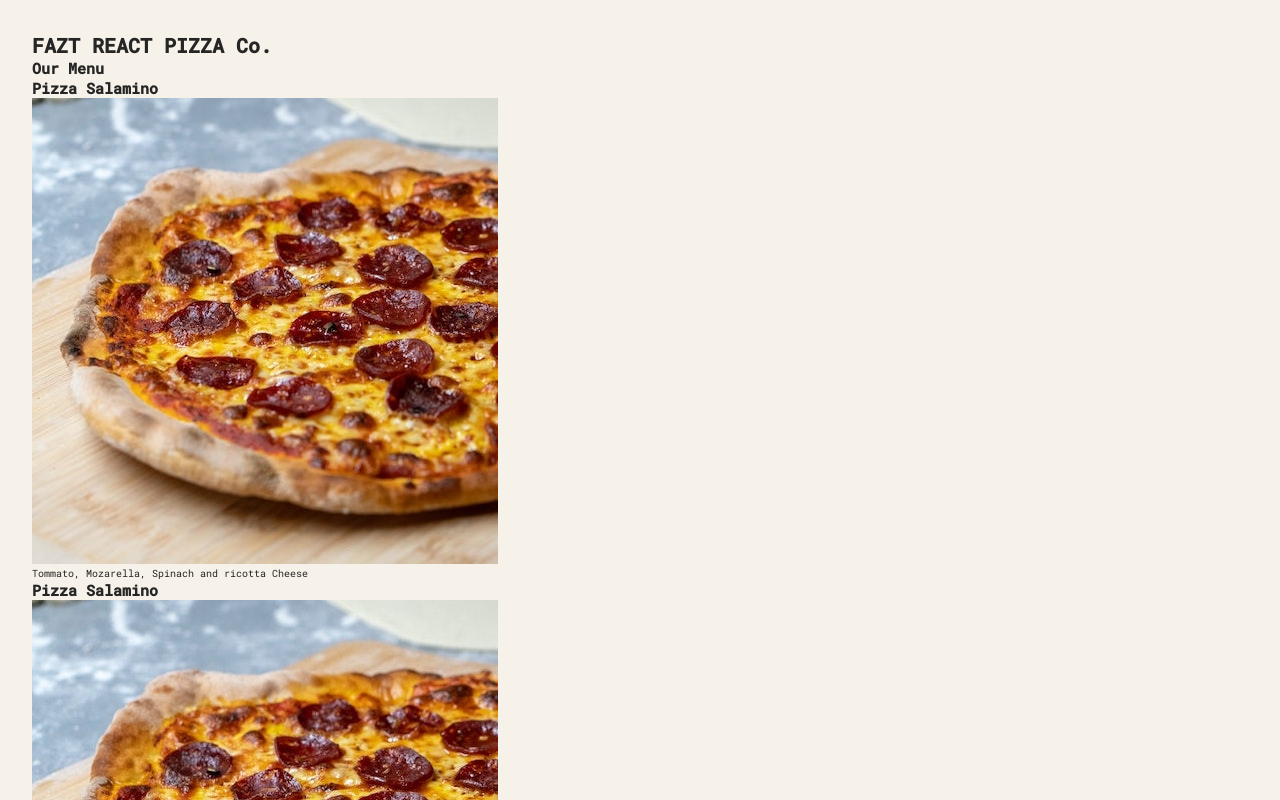
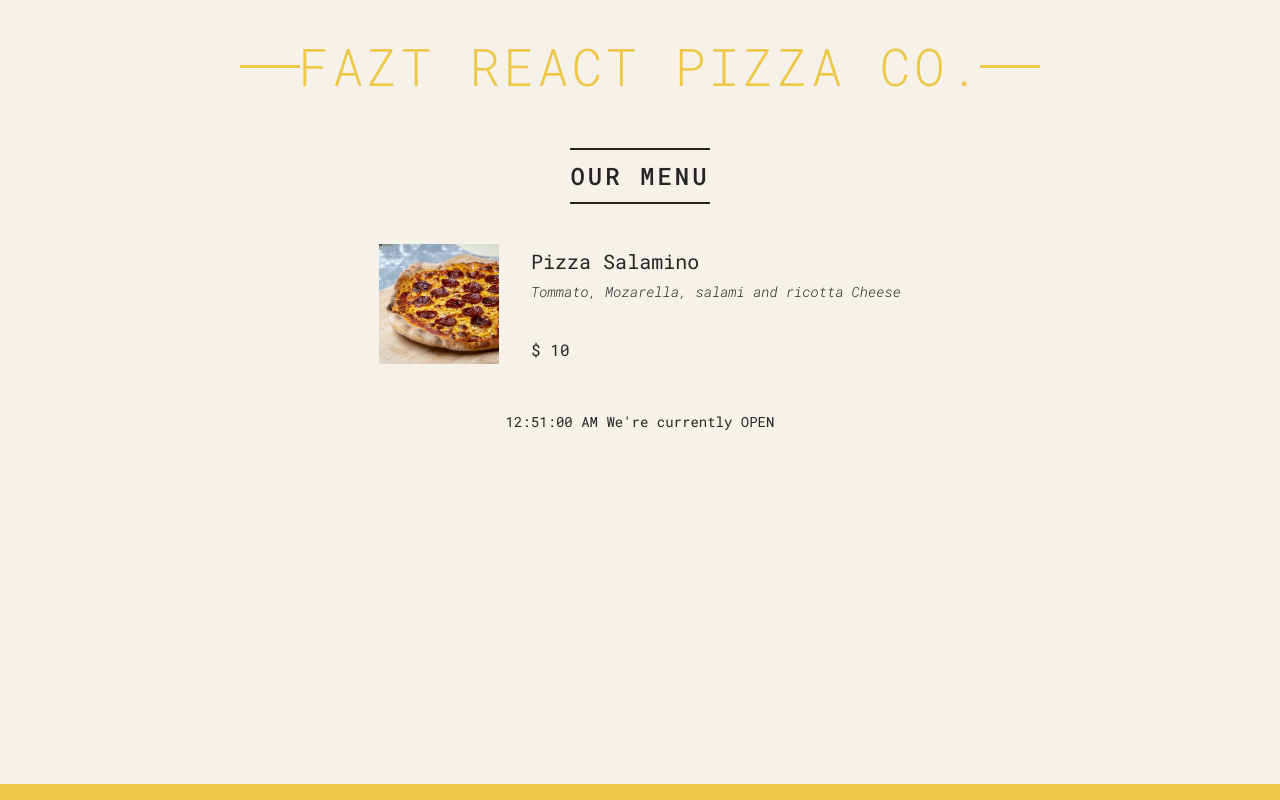
Before and after one commit to paulaoorjuela/React-practice-projects, a React (Vite) app: page / in a window 1280 px wide. Shown: the top 800 px of the page. Built offline with nearby package versions, Linux system fonts and the light colour scheme.

Commit message:
apply styles, add props (pizza-menu)

```diff
--- a/src/pizza-menu/App.jsx
+++ b/src/pizza-menu/App.jsx
@@ -6,7 +6,7 @@ import "../../public/data";
 
 export default function App() {
   return (
-    <div>
+    <div className="container">
       <Header />
       <Menu />
       <Footer />
--- a/src/pizza-menu/Footer.jsx
+++ b/src/pizza-menu/Footer.jsx
@@ -8,6 +8,6 @@ export default function Footer() {
   //   if (hour >= openHour && hour <= closeHour) alert("We are currently open");
   //   else alert("Sorry We are closed");
   return (
-    <footer>{new Date().toLocaleTimeString()} We're currently OPEN</footer>
+    <footer className="footer">{new Date().toLocaleTimeString()} We're currently OPEN</footer>
   );
 }
--- a/src/pizza-menu/Header.jsx
+++ b/src/pizza-menu/Header.jsx
@@ -1,7 +1,7 @@
 export default function Header() {
   return (
-    <div>
+    <header className="header">
       <h1>FAZT REACT PIZZA Co.</h1>
-    </div>
+    </header>
   );
 }
--- a/src/pizza-menu/Menu.jsx
+++ b/src/pizza-menu/Menu.jsx
@@ -2,11 +2,9 @@ import Pizza from "./Pizza";
 
 export default function Menu() {
   return (
-    <div>
+    <main className="menu">
       <h2>Our Menu</h2>
-      <Pizza />
-      <Pizza />
-      <Pizza />
-    </div>
+      <Pizza name='Pizza Salamino' ingredients='Tommato, Mozarella, salami and ricotta Cheese' photoName='/pizzas/salamino.jpg' price={10}/>
+    </main>
   );
 }
--- a/src/pizza-menu/Pizza.jsx
+++ b/src/pizza-menu/Pizza.jsx
@@ -1,9 +1,12 @@
-export default function Pizza() {
+export default function Pizza(props) {
   return (
-    <div>
-      <h2>Pizza Salamino</h2>
-      <img src="/pizzas/salamino.jpg" alt="" />
-      <p>Tommato, Mozarella, Spinach and ricotta Cheese</p>
+    <div className="pizza">
+      <img src={props.photoName} alt={props.name} />
+      <div>
+        <h3>{props.name}</h3>
+        <p>{props.ingredients}</p>
+        <span>$ {props.price}</span>
+      </div>
     </div>
   );
 }
--- a/src/pizza-menu/index.css
+++ b/src/pizza-menu/index.css
@@ -57,7 +57,7 @@ body {
   display: block;
   content: '';
   height: 3px;
-  width: 12rem;
+  width: 6rem;
   background-color: #edc84b;
   position: absolute;
   top: calc(50% - 1px);
```
